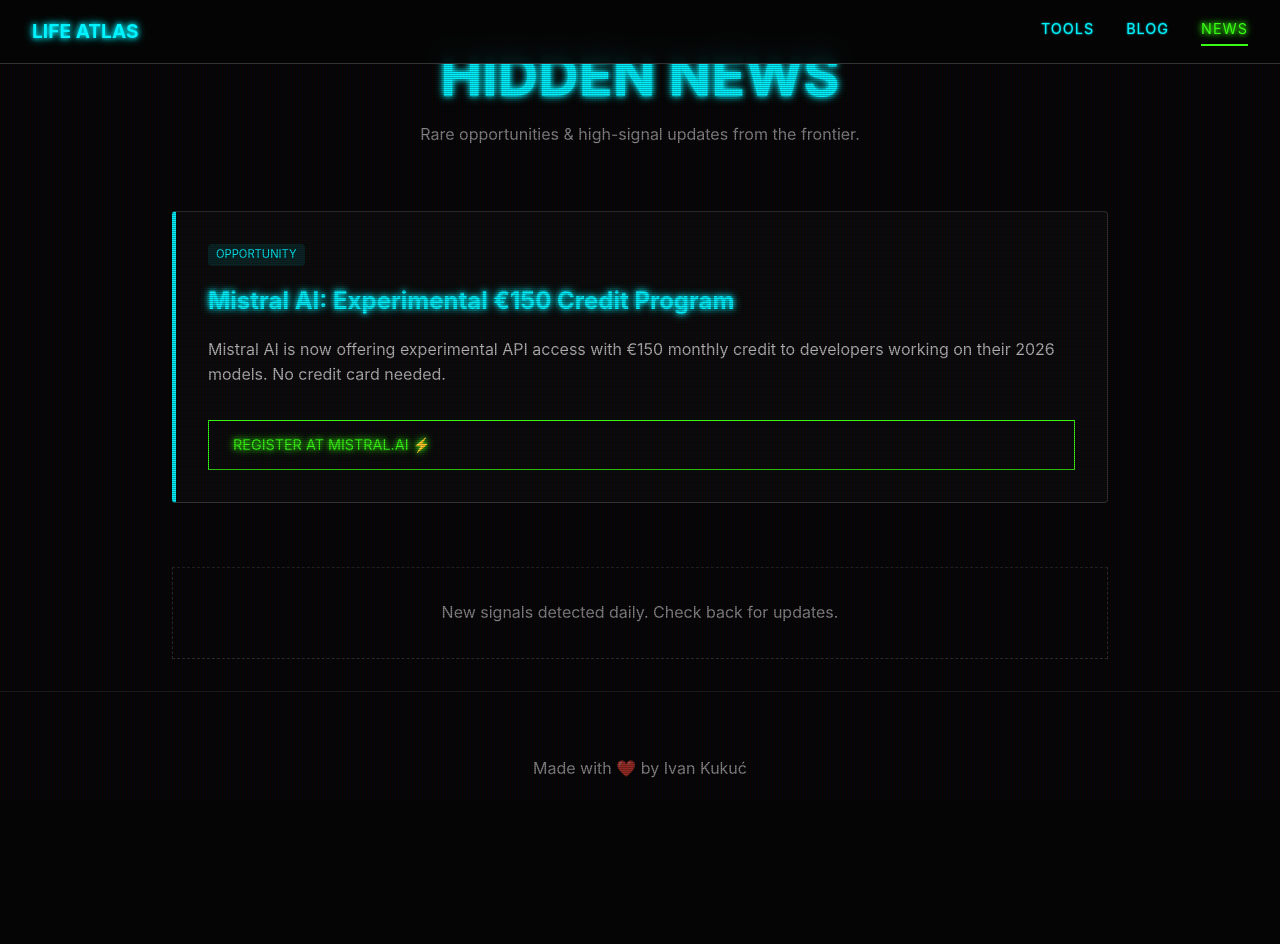
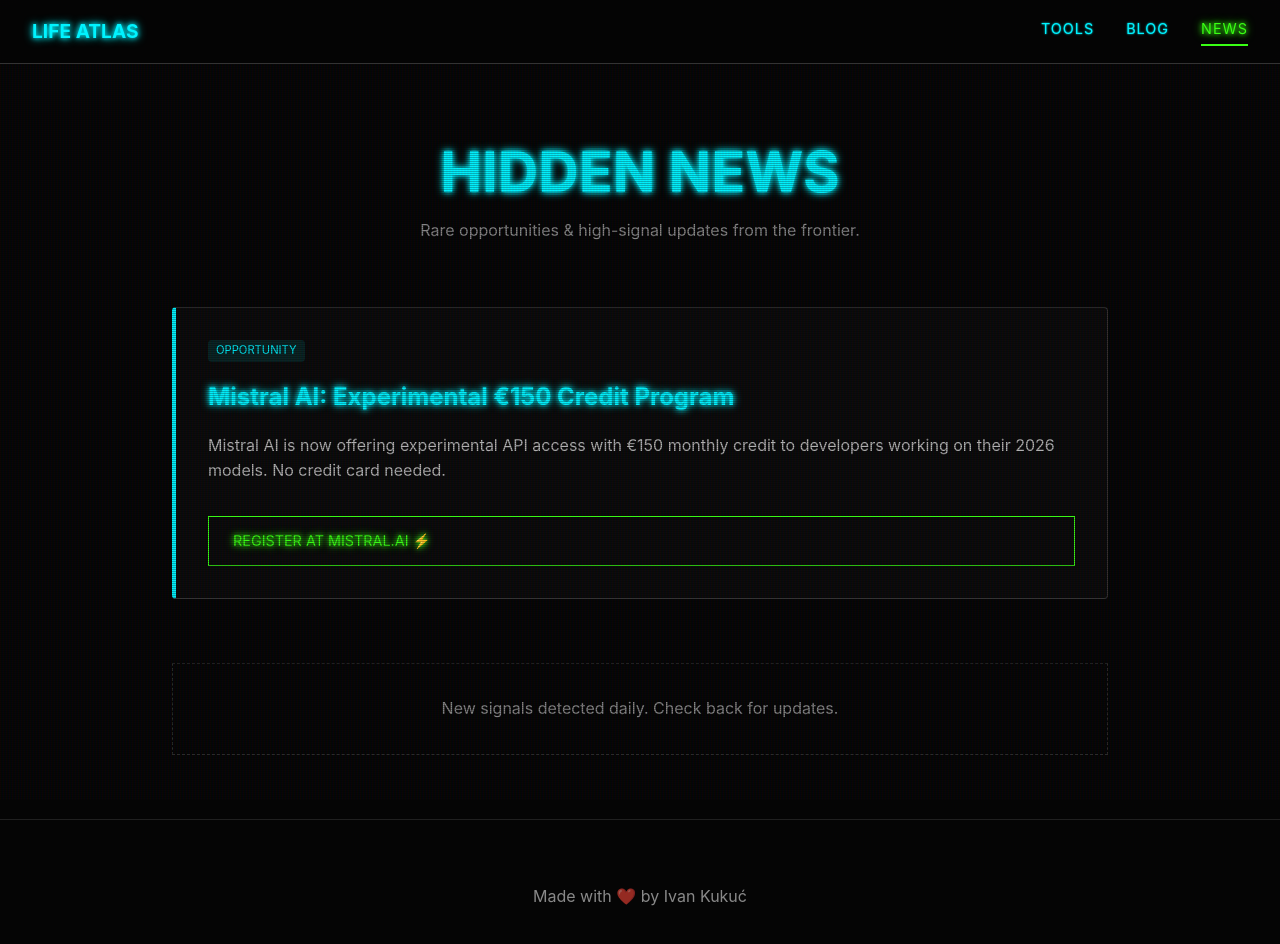
Before and after one commit to kukicivan/life-atlas, a Next.js app: page /news in a window 1280 px wide. Shown: the top 944 px of the page. Before the commit the page ends 846 px from the top, so only its background shows below. Built offline with nearby package versions, Linux system fonts and the light colour scheme.

Commit message:
UI: Increased top padding for subpages to create banner effect

```diff
--- a/app/blog/page.tsx
+++ b/app/blog/page.tsx
@@ -9,7 +9,7 @@
   ];
 
   return (
-    <main style={{ padding: '2rem', maxWidth: '1000px', margin: '0 auto' }}>
+    <main style={{ padding: '8rem 2rem 4rem', maxWidth: '1000px', margin: '0 auto' }}>
       <header style={{ marginBottom: '4rem', textAlign: 'center' }}>
         <h1 className="glow-text" style={{ fontSize: '3.5rem' }}>BLOGU</h1>
         <p style={{ opacity: 0.6 }}>Agent Experiences, AI Journeys & Technical Lore</p>
--- a/app/globals.css
+++ b/app/globals.css
@@ -149,11 +149,11 @@
 }
 
 main {
-  padding-top: 100px;
+  padding-top: 120px;
 }
 
 section {
-  scroll-margin-top: 100px;
+  scroll-margin-top: 120px;
 }
 
 /* Scanline Effect */
--- a/app/news/page.tsx
+++ b/app/news/page.tsx
@@ -12,7 +12,7 @@
   ];
 
   return (
-    <main style={{ padding: '2rem', maxWidth: '1000px', margin: '0 auto' }}>
+    <main style={{ padding: '8rem 2rem 4rem', maxWidth: '1000px', margin: '0 auto' }}>
       <header style={{ marginBottom: '4rem', textAlign: 'center' }}>
         <h1 className="glow-text" style={{ fontSize: '3.5rem' }}>HIDDEN NEWS</h1>
         <p style={{ opacity: 0.6 }}>Rare opportunities & high-signal updates from the frontier.</p>
```
